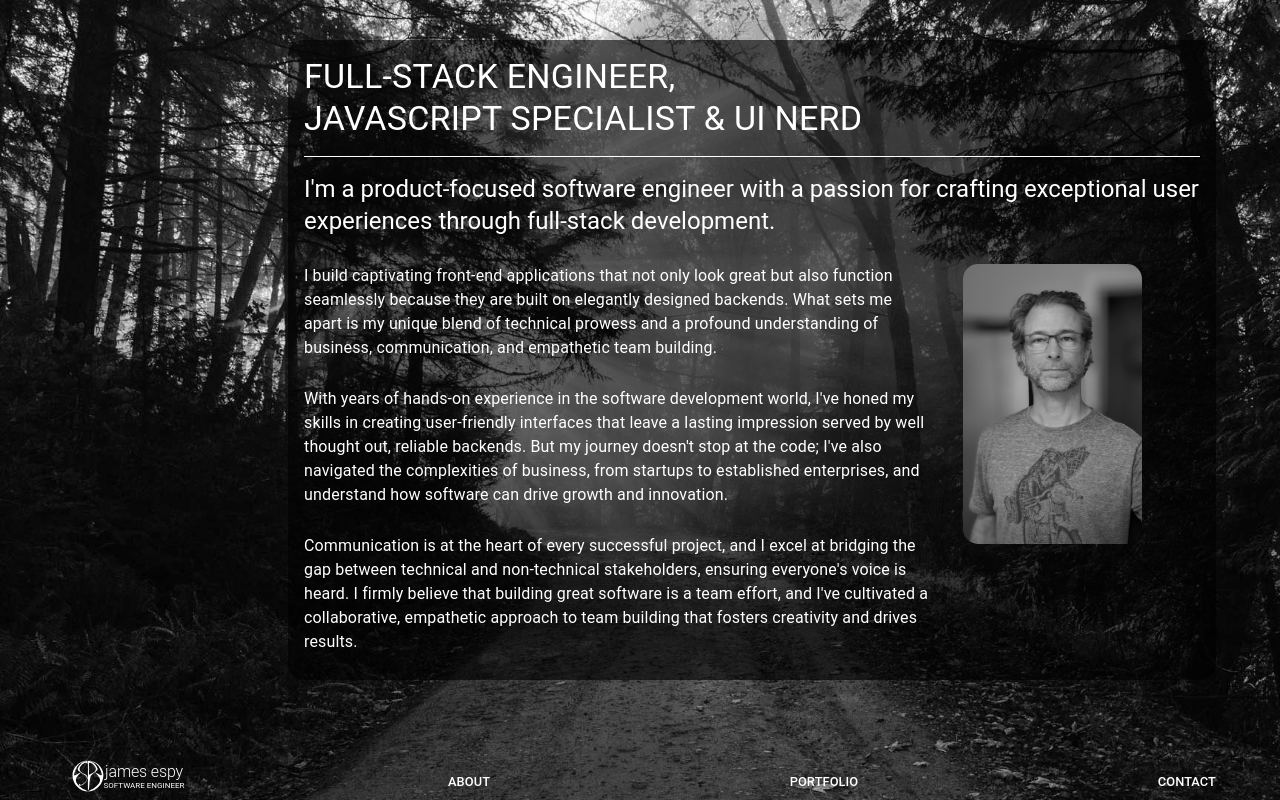
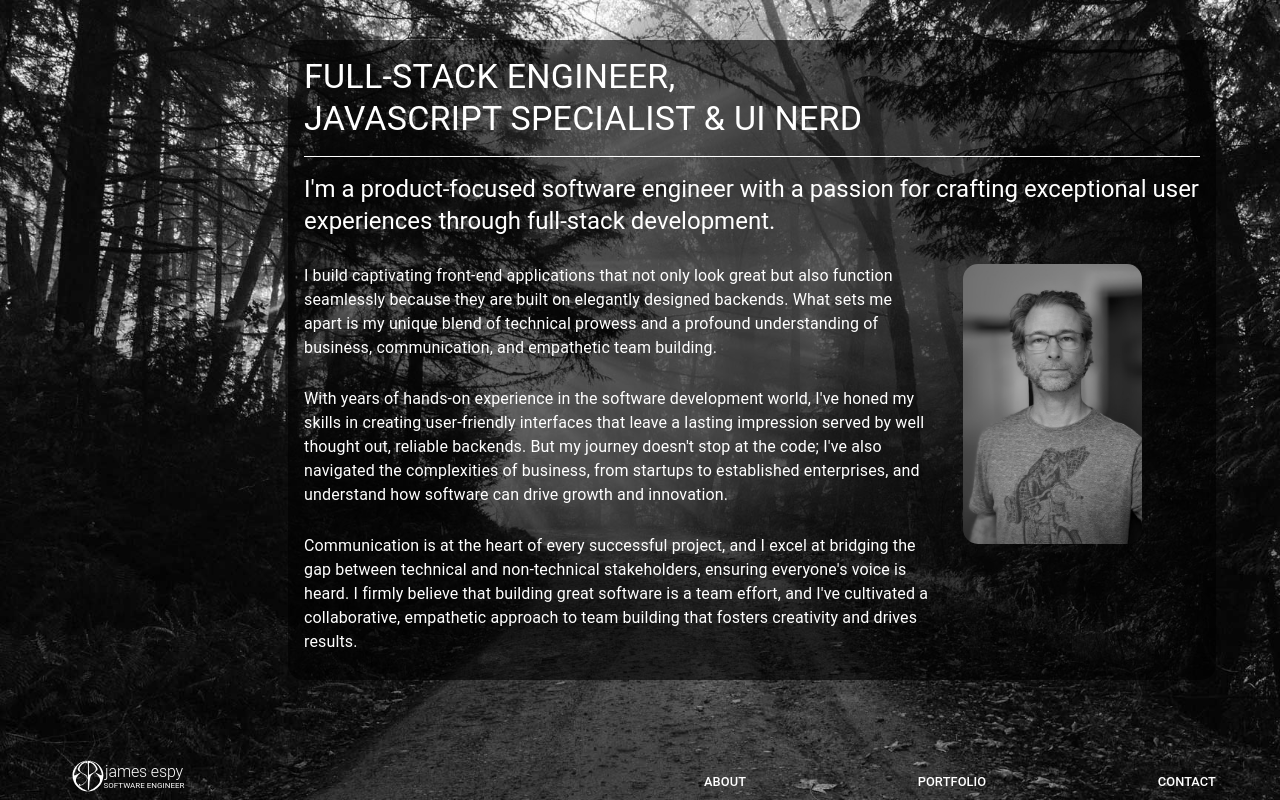
Before and after one commit to jespy2/ewd-site, a React (Create React App) app: page / in a window 1280 px wide. Built offline with nearby package versions, Linux system fonts and the light colour scheme.

Commit message:
adjusted footer width and placement

```diff
--- a/src/components/footer/Footer.module.scss
+++ b/src/components/footer/Footer.module.scss
@@ -153,7 +153,7 @@
       }
     }
     .navContainer {
-      width: 60vw;
+      // width: 10rem;
       bottom: .5rem;
       right: 5vw;
       text-align: right;
```
